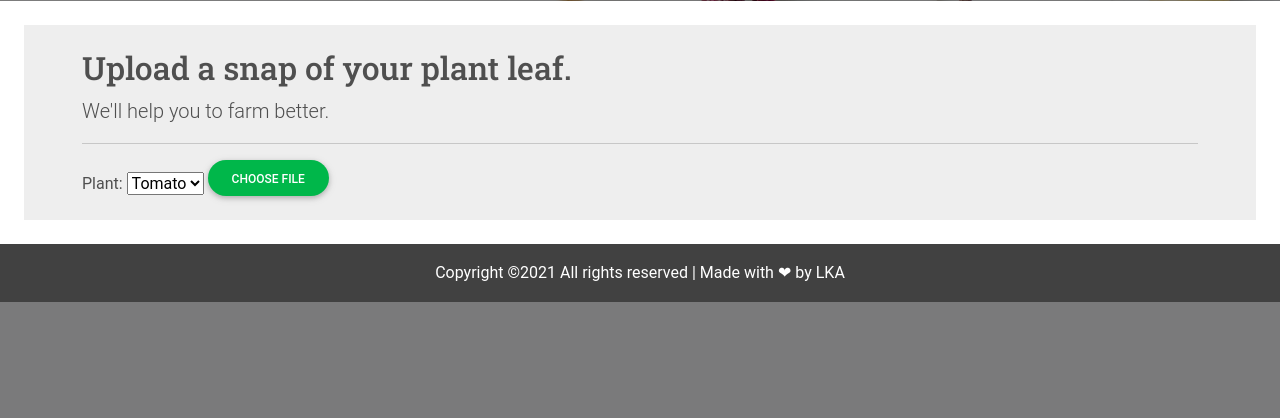
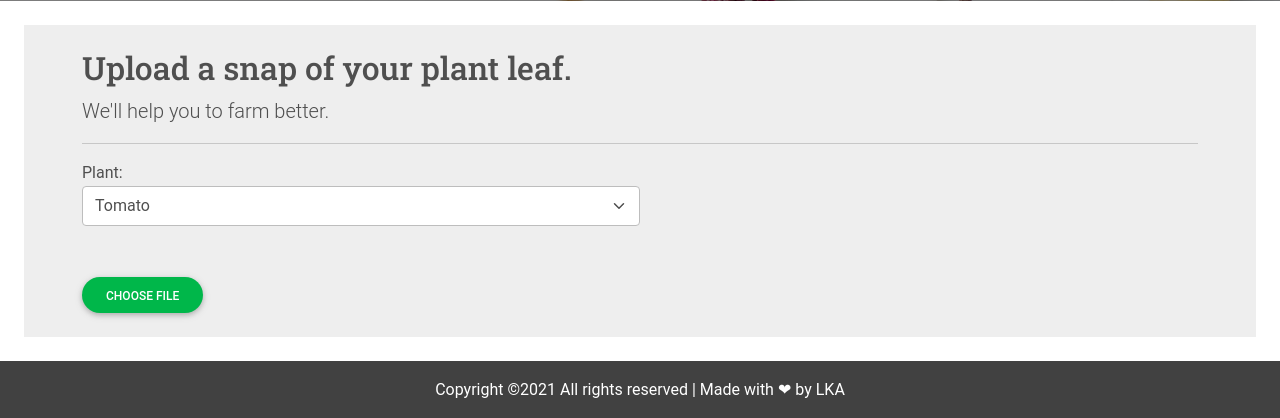
Before and after one commit to lkarjun/farm-healthily, a FastAPI app: page / in a window 1280 px wide. Shown: the part 799-1217 px from the top of the page. Before the commit the page ends 1101 px from the top, so only its background shows below. Run offline with FastAPI, Linux system fonts and the light colour scheme; some libraries are stand-ins or nearby versions.

Commit message:
V2.select-improvement

```diff
--- a/templates/index.html
+++ b/templates/index.html
@@ -78,10 +78,12 @@
 
                 <form id = 'upload-file' method="post" enctype="multipart/form-data">
                     <label>Plant: </label>
-                    <select id="select">
+                    <select id="select" class="form-select" aria-label="Default select example" style="max-width: 50%; min-width: 40%;">
                         <option value="tomato" selected>Tomato</option>
                         <option value="grapes"> grapes </option>
                     </select>
+
+                    <br><br>
 
                     <input name="file" type="file" id = "file" onchange="loadFile(event);" accept="image/*" style="display:none;" required/>
                     <label for="file" style="cursor: pointer;" id="choose" class="btn btn-success btn-rounded">Choose File</label>
```
